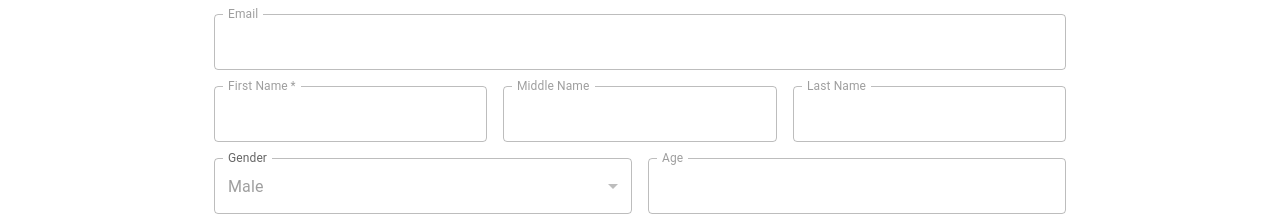
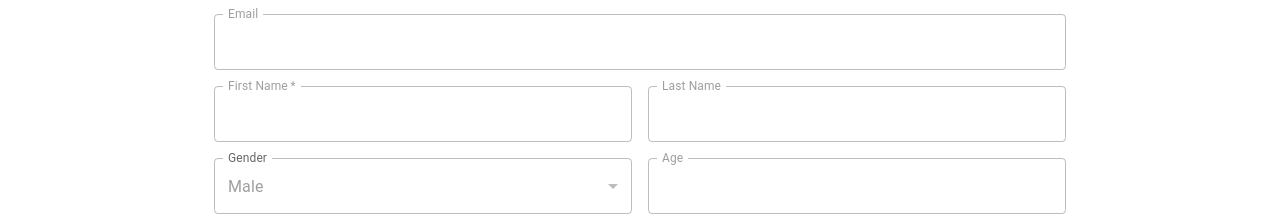
Before and after one commit to Ketandabhi18/darshan-yog-react, a React (Create React App) app: page /event-registration in a window 1280 px wide. Shown: the part 524-740 px from the top of the page. Built offline with nearby package versions, Linux system fonts and the light colour scheme; a web font is replaced by a local one.

Commit message:
remove middle name from event modal

```diff
--- a/src/pages/EventsPage.tsx
+++ b/src/pages/EventsPage.tsx
@@ -661,11 +661,20 @@ const EventsPage = () => {
 
                       <form>
                         <Grid container spacing={2}>
-                          <Grid item xs={12}>
+                          <Grid item xs={12} sm={6}>
                             <TextField
                               label="First Name"
                               name="firstName"
                               value={formData.firstName}
+                              onChange={handleChange}
+                              fullWidth
+                            />
+                          </Grid>
+                          <Grid item xs={12} sm={6}>
+                            <TextField
+                              label="Last Name"
+                              name="lastName"
+                              value={formData.lastName}
                               onChange={handleChange}
                               fullWidth
                             />
--- a/src/pages/Home.tsx
+++ b/src/pages/Home.tsx
@@ -1034,11 +1034,20 @@ const Home = () => {
 
                           <form>
                             <Grid container spacing={2}>
-                              <Grid item xs={12}>
+                              <Grid item xs={12} sm={6}>
                                 <TextField
                                   label="First Name"
                                   name="firstName"
                                   value={formData.firstName}
+                                  onChange={handleChange}
+                                  fullWidth
+                                />
+                              </Grid>
+                              <Grid item xs={12} sm={6}>
+                                <TextField
+                                  label="Last Name"
+                                  name="lastName"
+                                  value={formData.lastName}
                                   onChange={handleChange}
                                   fullWidth
                                 />
--- a/src/pages/SinglePageEventRegister.tsx
+++ b/src/pages/SinglePageEventRegister.tsx
@@ -496,7 +496,7 @@ const SinglePageEventRegister = () => {
                 />
               </Grid>
 
-              <Grid item xs={12} sm={4}>
+              <Grid item xs={12} sm={6}>
                 <TextField
                   fullWidth
                   disabled={openEventForm ? false : true}
@@ -509,18 +509,7 @@ const SinglePageEventRegister = () => {
                 />
               </Grid>
 
-              <Grid item xs={12} sm={4}>
-                <TextField
-                  fullWidth
-                  disabled={openEventForm ? false : true}
-                  label="Middle Name"
-                  name="middleName"
-                  value={formData?.middleName ?? ""}
-                  onChange={handleChange}
-                  InputLabelProps={{ shrink: true }}
-                />
-              </Grid>
-              <Grid item xs={12} sm={4}>
+              <Grid item xs={12} sm={6}>
                 <TextField
                   fullWidth
                   disabled={openEventForm ? false : true}
```
Lines whose indentation alone changed are shown as unchanged.
